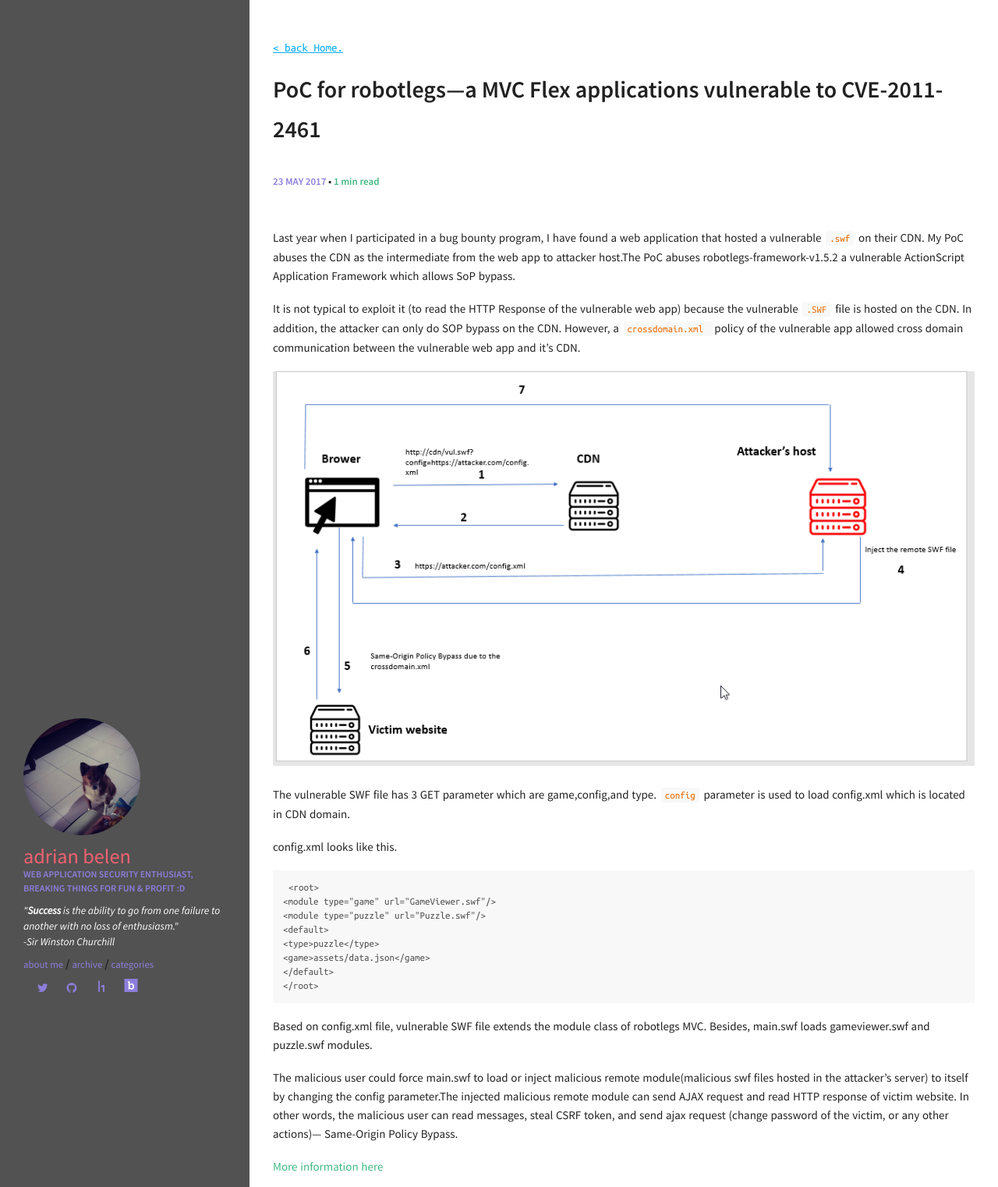
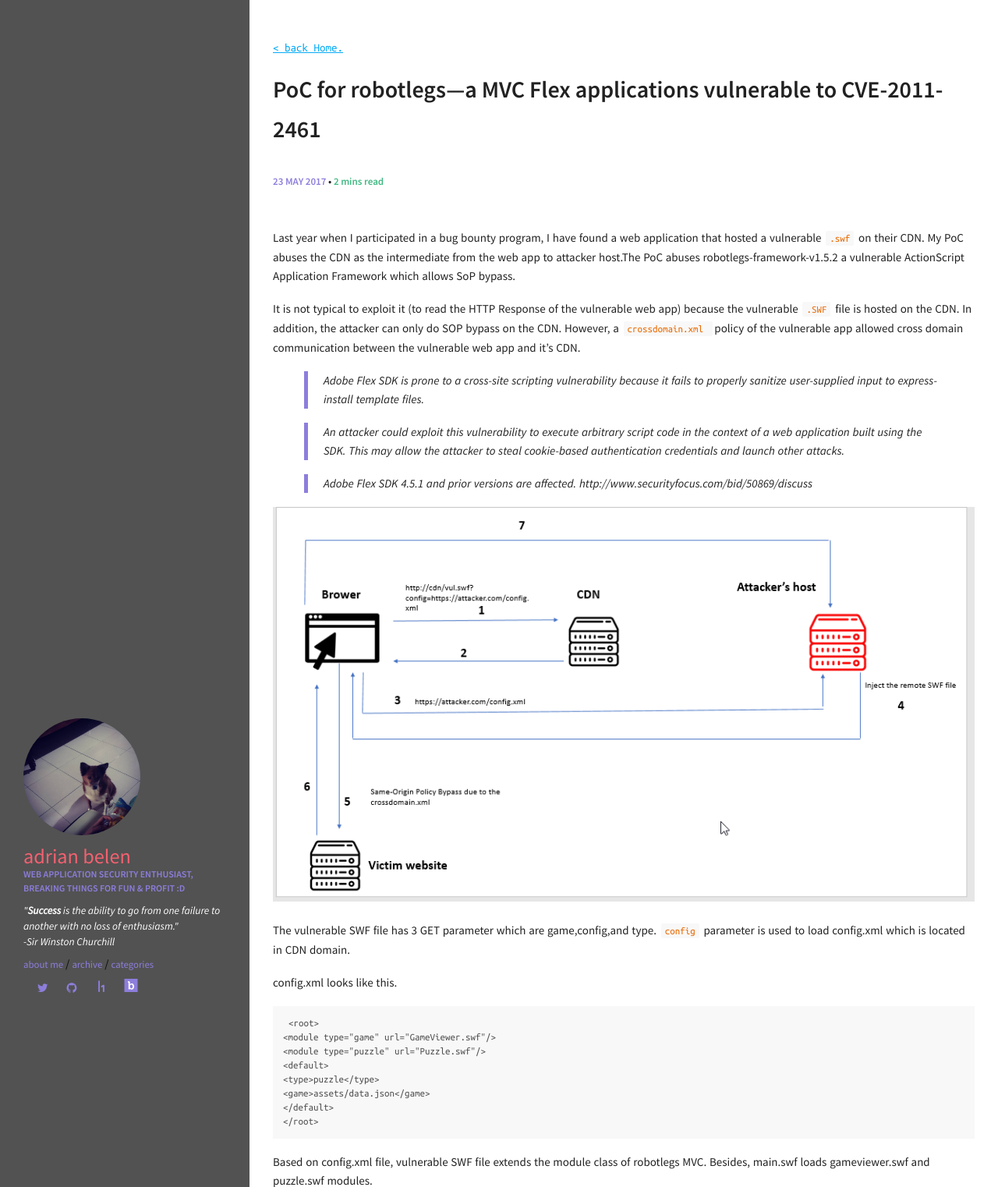
Before and after one commit to pwneddesal/pwnedDesal.github.io, a Jekyll site: the page built from _posts/2017-05-23-mvc-flex.md, in a window 1280 px wide, cut to the strip 0-1522 px from the top of the page. Shown: the whole strip at 78% size. Built offline with Jekyll 4.4.1, drawn with Linux system fonts in a browser that asks for light colours; comment, search, counter and statistics services are not loaded.

Commit message:
Update 2017-05-23-mvc-flex.md

```diff
--- a/_posts/2017-05-23-mvc-flex.md
+++ b/_posts/2017-05-23-mvc-flex.md
@@ -8,6 +8,12 @@ comments: false
 Last year when I participated in a bug bounty program, I have found a web application that hosted a vulnerable `.swf` on their CDN. My PoC abuses the CDN as the intermediate from the web app to attacker host.The PoC abuses robotlegs-framework-v1.5.2 a vulnerable ActionScript Application Framework which allows SoP bypass.
 
 It is not typical to exploit it (to read the HTTP Response of the vulnerable web app) because  the vulnerable `.SWF` file is hosted on the CDN. In addition, the attacker can only do SOP bypass on the CDN. However, a `crossdomain.xml ` policy of the vulnerable app allowed cross domain communication between the vulnerable web app and it's CDN.
+> Adobe Flex SDK is prone to a cross-site scripting vulnerability because it fails to properly sanitize user-supplied input to express-install template files.
+
+> An attacker could exploit this vulnerability to execute arbitrary script code in the context of a web application built using the SDK. This may allow the attacker to steal cookie-based authentication credentials and launch other attacks.
+
+> Adobe Flex SDK 4.5.1 and prior versions are affected. http://www.securityfocus.com/bid/50869/discuss
+
 
 ![](/img/chart.png)
 
```
